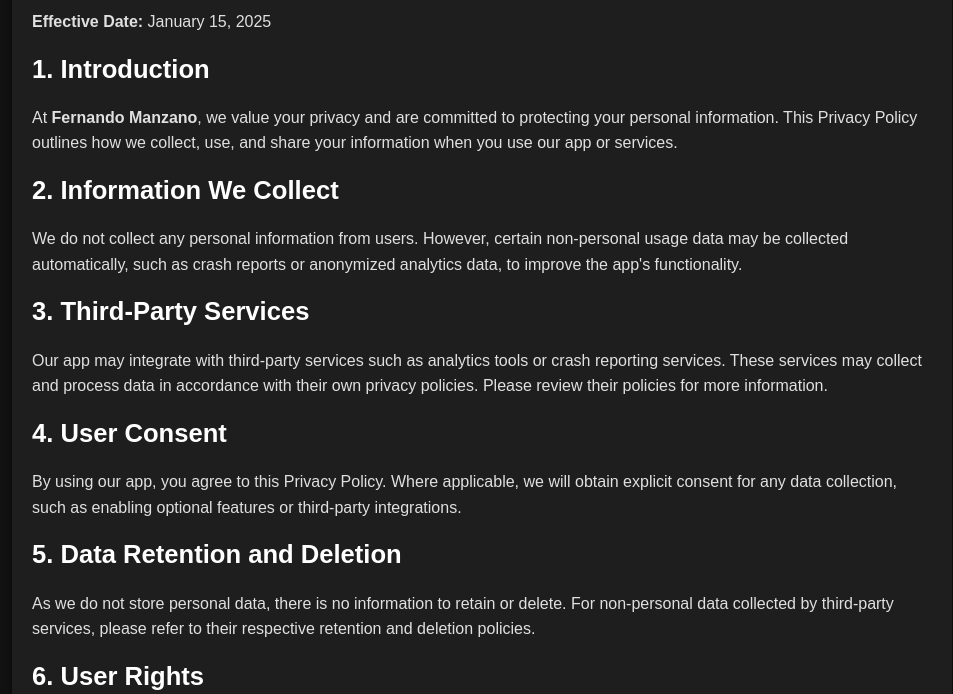
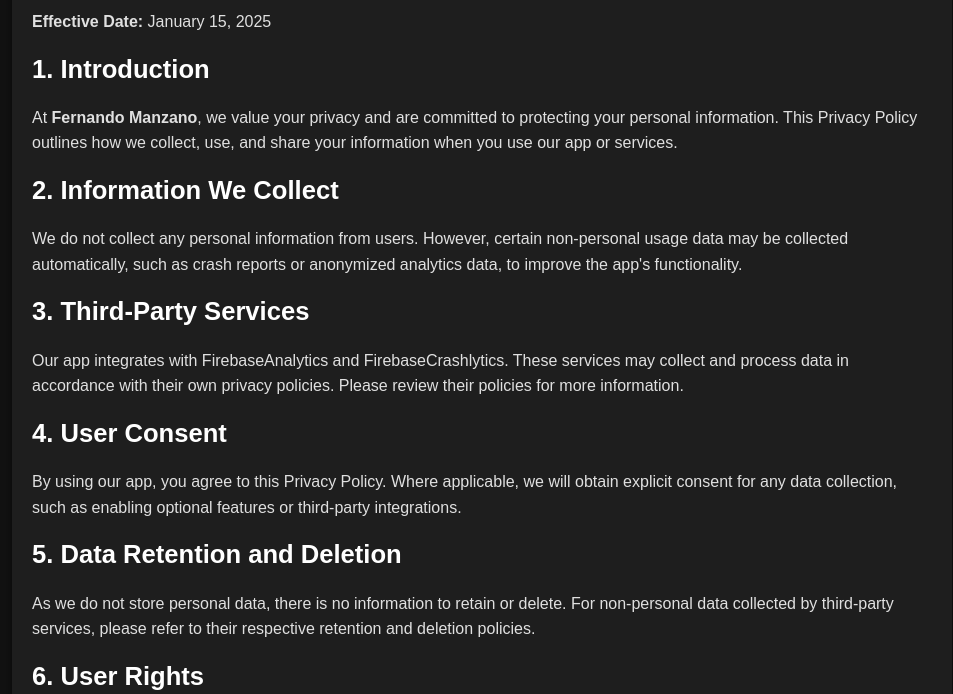
Before and after one commit to fernando-manzano/app-pages, a plain HTML site: page index.html in a window 1280 px wide. Shown: the part 106-800 px from the top of the page, without its empty margins (158-1111 px from the left). Drawn offline with Linux system fonts and the light colour scheme.

Commit message:
Update index.html

```diff
--- a/index.html
+++ b/index.html
@@ -93,7 +93,7 @@
             <p>We do not collect any personal information from users. However, certain non-personal usage data may be collected automatically, such as crash reports or anonymized analytics data, to improve the app's functionality.</p>
 
             <h2>3. Third-Party Services</h2>
-            <p>Our app may integrate with third-party services such as analytics tools or crash reporting services. These services may collect and process data in accordance with their own privacy policies. Please review their policies for more information.</p>
+            <p>Our app integrates with FirebaseAnalytics and FirebaseCrashlytics. These services may collect and process data in accordance with their own privacy policies. Please review their policies for more information.</p>
 
             <h2>4. User Consent</h2>
             <p>By using our app, you agree to this Privacy Policy. Where applicable, we will obtain explicit consent for any data collection, such as enabling optional features or third-party integrations.</p>
```
